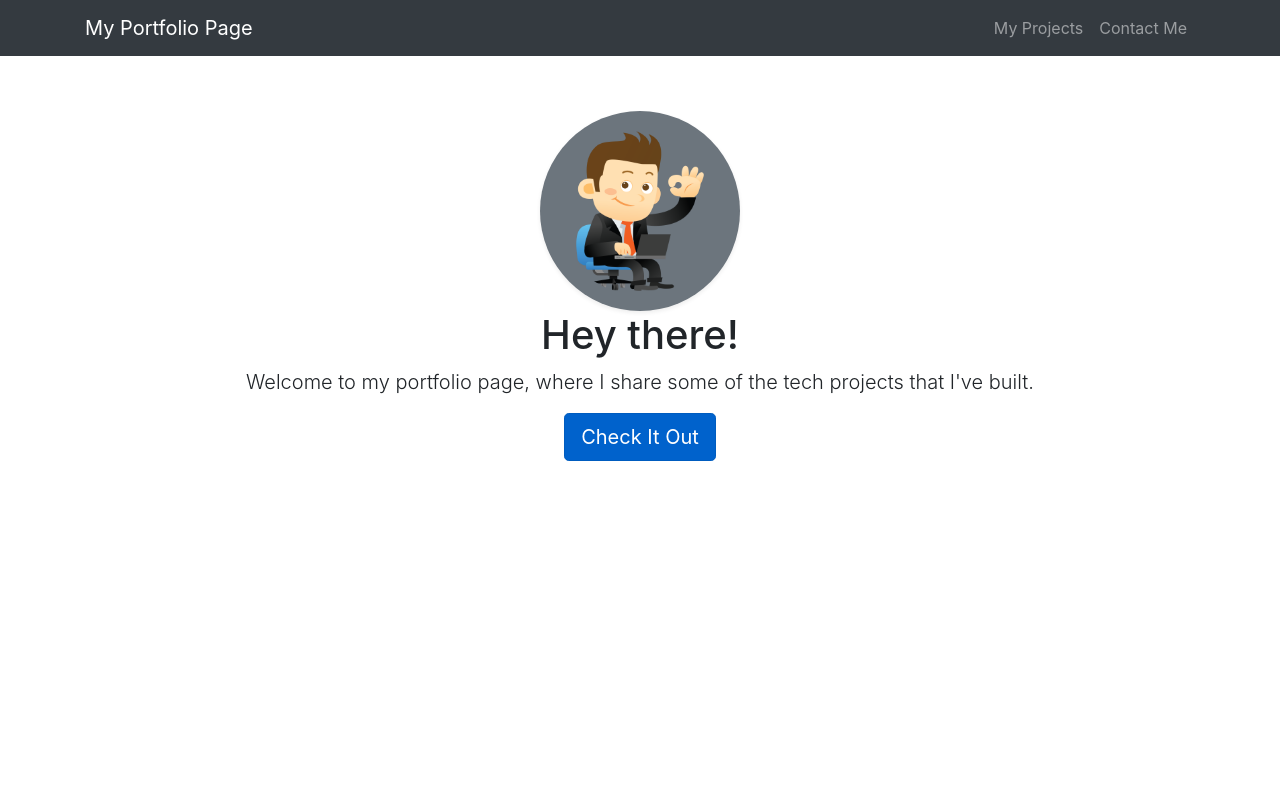
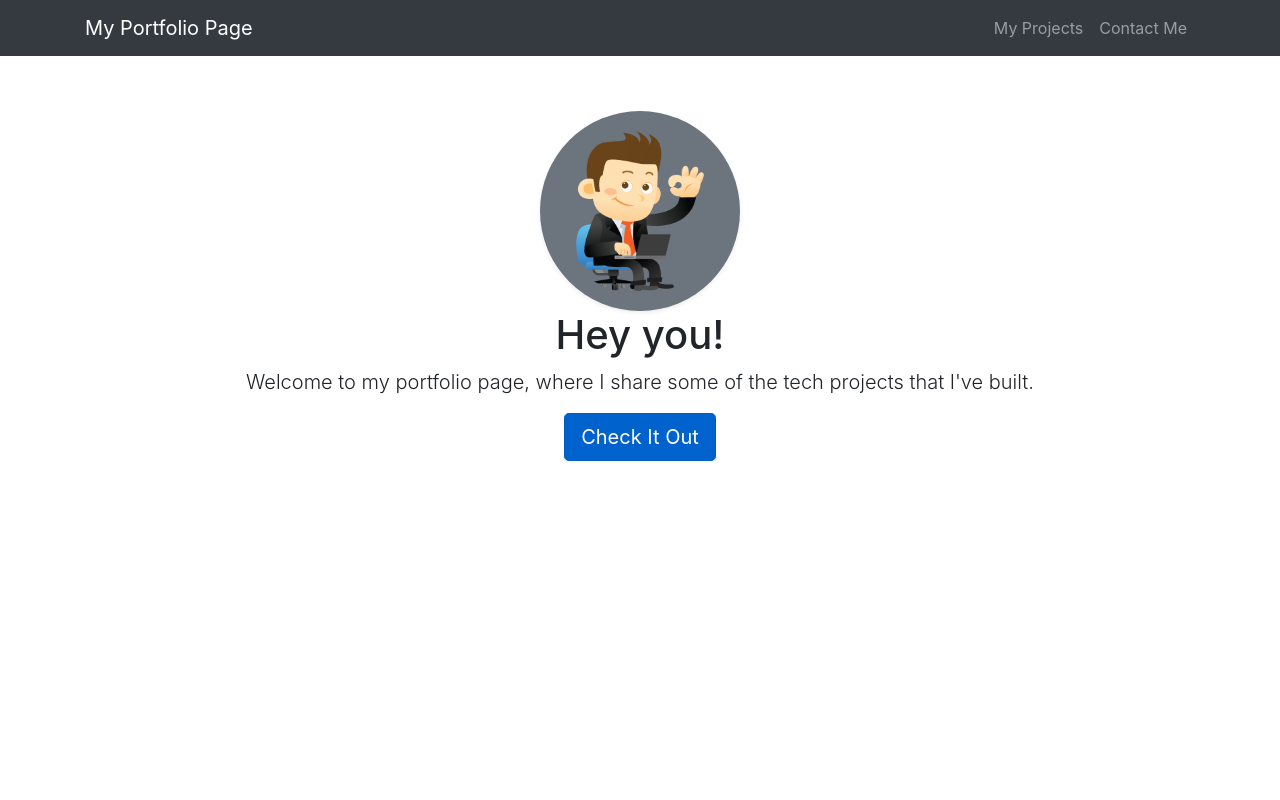
Before and after one commit to Adilah09/CA-Bootstrap, a plain HTML site: page index.html in a window 1280 px wide. Shown: the top 800 px of the page. Drawn offline with nearby package versions, Linux system fonts and the light colour scheme.

Commit message:
Change greeting
Change from there to you

```diff
--- a/index.html
+++ b/index.html
@@ -28,7 +28,7 @@
     </nav>
     <div class="container text-center" id="main-section">
         <img src="images/profile.png" height="200" id="profile-img" class="rounded-circle bg-secondary shadow-sm p-3">
-        <h1>Hey there!</h1>
+        <h1>Hey you!</h1>
         <p class="lead">Welcome to my portfolio page, where I share some of the tech projects that I've built.</p>
         <a href="#projects-section" class="btn btn-primary btn-lg active" role="button">Check It Out</a>
     </div>
```
